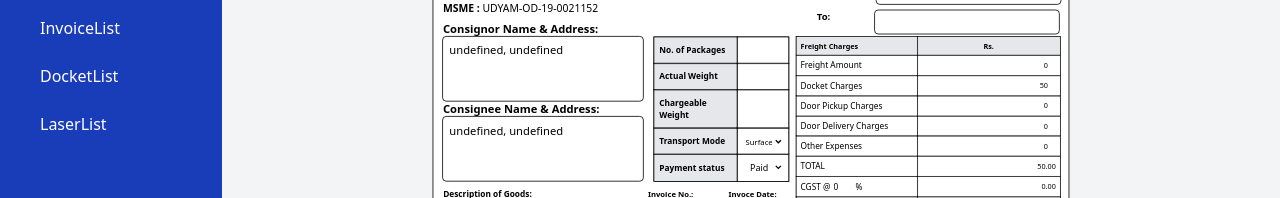
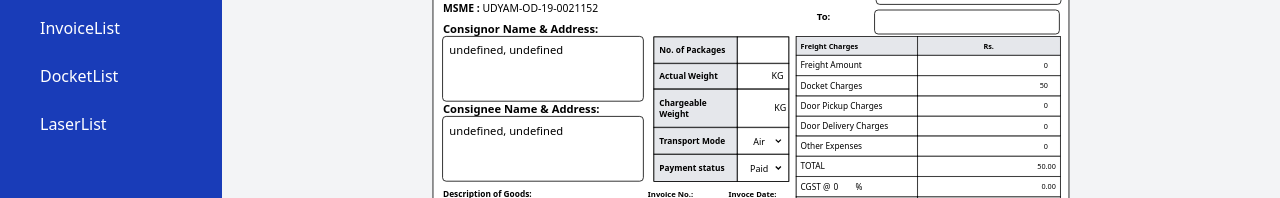
Before and after one commit to Chanu-sha/Logistics-ERP-Frontend, a React (Vite) app: page /dashboard/editdocket/1 in a window 1280 px wide. Shown: the part 300-498 px from the top of the page. Built offline with nearby package versions, Linux system fonts and the light colour scheme; no server answers; sample sign-in values are in the browser's storage.

Commit message:
fix the invoice edit page and make bol text date in invoice

```diff
--- a/src/components/DocketForm.jsx
+++ b/src/components/DocketForm.jsx
@@ -38,16 +38,6 @@ function DocketForm() {
 
 useEffect(() => {
   const prefilled = location.state?.prefilledData;
-    setFormState((prev) => ({
-      ...prev,
-      consignerName: prefilled?.consignerName || "",
-      consignerAddress: prefilled?.consignerAddress || "",
-      grnNumber: prefilled?.grnNumber || "",
-    }));
-  }, [location.state]);
-
-  useEffect(() => {
-    const prefilled = location.state?.prefilledData;
 
   const fetchGRNNumber = async () => {
     try {
@@ -68,8 +58,24 @@ function DocketForm() {
     }
   };
 
+  if (prefilled) {
+    setFormState((prev) => ({
+      ...prev,
+      consignerName: prefilled.consignerName || "",
+      consignerAddress: prefilled.consignerAddress || "",
+      grnNumber: prefilled.grnNumber || "",
+    }));
+
+    // If grnNumber is not already in prefilled data, then fetch
+    if (!prefilled.grnNumber) {
       fetchGRNNumber();
+    }
+  } else {
+    // No prefilled data, generate fresh GRN number
+    fetchGRNNumber();
+  }
 }, [location.state]);
+
 
   const calculateFreightCharges = (weight, price) => {
     const w = parseFloat(weight) || 0;
--- a/src/components/TaxInvoiceBill.jsx
+++ b/src/components/TaxInvoiceBill.jsx
@@ -75,7 +75,7 @@ const TaxInvoiceBill = () => {
               <p className="font-bold w-[190px] ">
                 Invoice No: {billData.invoiceNumber}
               </p>
-              <p className="font-bold">Date: {billData.invoiceDate}</p>
+              <p className="font-bold ">Date: {billData.invoiceDate}</p>
             </div>
           </div>
         </div>
--- a/src/pages/DocketEditPage.jsx
+++ b/src/pages/DocketEditPage.jsx
@@ -38,7 +38,10 @@ export default function DocketEditPage() {
 
   const handleNumberChange = (e) => {
     const { name, value } = e.target;
-    setBillData((prev) => ({ ...prev, [name]: Number(value) }));
+    setBillData((prev) => ({
+      ...prev,
+      [name]: value === "" ? "" : Number(value),
+    }));
   };
 
   const handleSave = async () => {
@@ -162,8 +165,7 @@ export default function DocketEditPage() {
                   <div>
                     <strong>Date:</strong>
                     <input
-                      type="text"
-                      name="invoiceDate"
+                      name="grDate"
                       value={billData.grDate?.slice(0, 10)}
                       onChange={handleChange}
                       className="outline outline-black pl-1 ml-[24px] mt-[8px] rounded-sm w-[80px] h-[28.8px]"
@@ -249,16 +251,18 @@ export default function DocketEditPage() {
                         Description of Goods:
                       </label>
                       <input
+                        name="saidToContain"
                         value={billData.saidToContain}
-                        readOnly
+                        onChange={handleChange}
                         className="outline pl-1 outline-black rounded-sm w-[310px] h-[28.8px]"
                       />
                     </div>
                     <div className="flex flex-col gap-1">
                       <strong>Invoice No.:</strong>
                       <input
+                        name="invoiceNumber"
                         value={billData.invoiceNumber}
-                        readOnly
+                        onChange={handleChange}
                         type="text"
                         className="outline pl-1.5 outline-black rounded-sm w-[116px] h-[28.8px]"
                       />
@@ -266,10 +270,10 @@ export default function DocketEditPage() {
                     <div className="flex flex-col gap-1">
                       <strong>Invoce Date:</strong>
                       <input
-                        value={billData.invoiceDate}
-                        readOnly
-                        type="text"
-                        className="outline pl-1.5 outline-black  rounded-sm w-[96px] h-[28.8px]"
+                        name="invoiceDate"
+                        value={billData.invoiceDate?.slice(0, 10)}
+                        onChange={handleChange}
+                        className="outline pl-1.5 outline-black rounded-sm w-[95px] h-[28.8px]"
                       />
                     </div>
                   </div>
@@ -488,13 +492,16 @@ export default function DocketEditPage() {
                       Actual Weight
                     </td>
                     <td className="outline outline-black p-2 text-center">
+                      <div className="flex items-center justify-center">
                         <input
                           name="weight"
                           value={billData.weight}
-                        onChange={handleChange}
-                        type="text"
-                        className="w-full  text-center"
+                          onChange={handleNumberChange}
+                          type="number"
+                          className="w-full text-center"
                         />
+                        <span className="ml-1">KG</span>
+                      </div>
                     </td>
                   </tr>
                   <tr>
@@ -502,13 +509,16 @@ export default function DocketEditPage() {
                       Chargeable Weight
                     </td>
                     <td className="outline outline-black p-2 text-center">
+                      <div className="flex items-center justify-center">
                         <input
                           name="chargeableWeight"
                           value={billData.chargeableWeight}
-                        onChange={handleChange}
-                        type="text"
-                        className="w-full text-center"
+                          onChange={handleNumberChange}
+                          type="number"
+                          className="w-[50px] text-center"
                         />
+                        <span className="ml-1">KG</span>
+                      </div>
                     </td>
                   </tr>
                   <tr>
@@ -520,11 +530,11 @@ export default function DocketEditPage() {
                         name="transportMode"
                         value={billData.transportMode}
                         onChange={handleChange}
-                        className="w-full  text-[12px] text-center"
+                        className="w-full text-[14px] text-center"
                       >
-                        <option value="Road">Surface</option>
-                        <option value="Air">Air</option>
-                        <option value="Rail">Train</option>
+                        <option className="text-[13px]" value="Air">Air</option>
+                        <option className="text-[13px]" value="Surface">Surface</option>
+                        <option className="text-[13px]" value="Train">Train</option>
                       </select>
                     </td>
                   </tr>
--- a/src/pages/InvoiceEditPage.jsx
+++ b/src/pages/InvoiceEditPage.jsx
@@ -165,6 +165,7 @@ export default function InvoiceEditPage({ billId, onUpdate }) {
                 <div className="flex gap-1.5">
                   <p className="font-bold">Date:</p>
                   <input
+                  className="font-bold"
                     value={billData.invoiceDate}
                     onChange={(e) =>
                       handleInputChange("invoiceDate", e.target.value)
```
Lines whose indentation alone changed are shown as unchanged.
